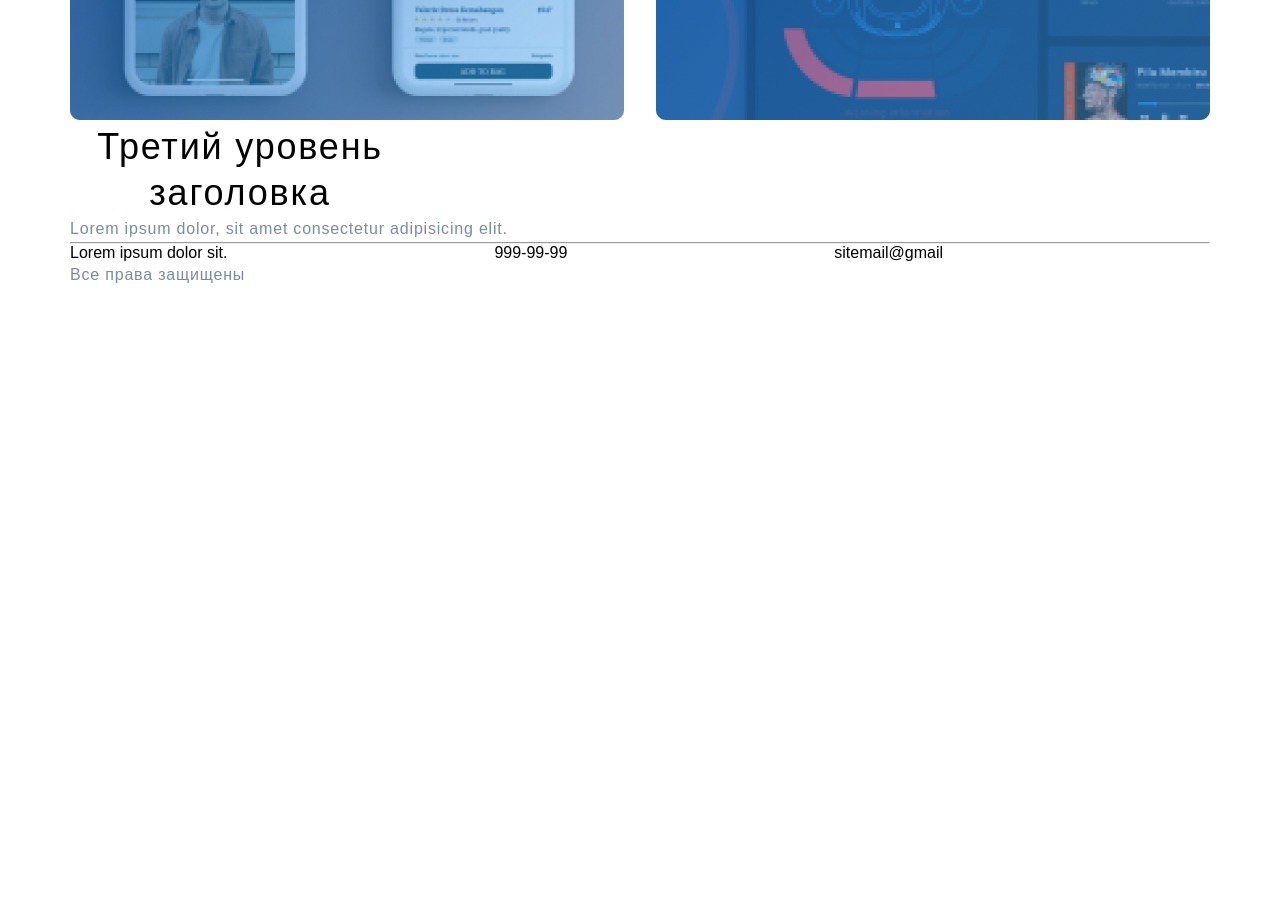
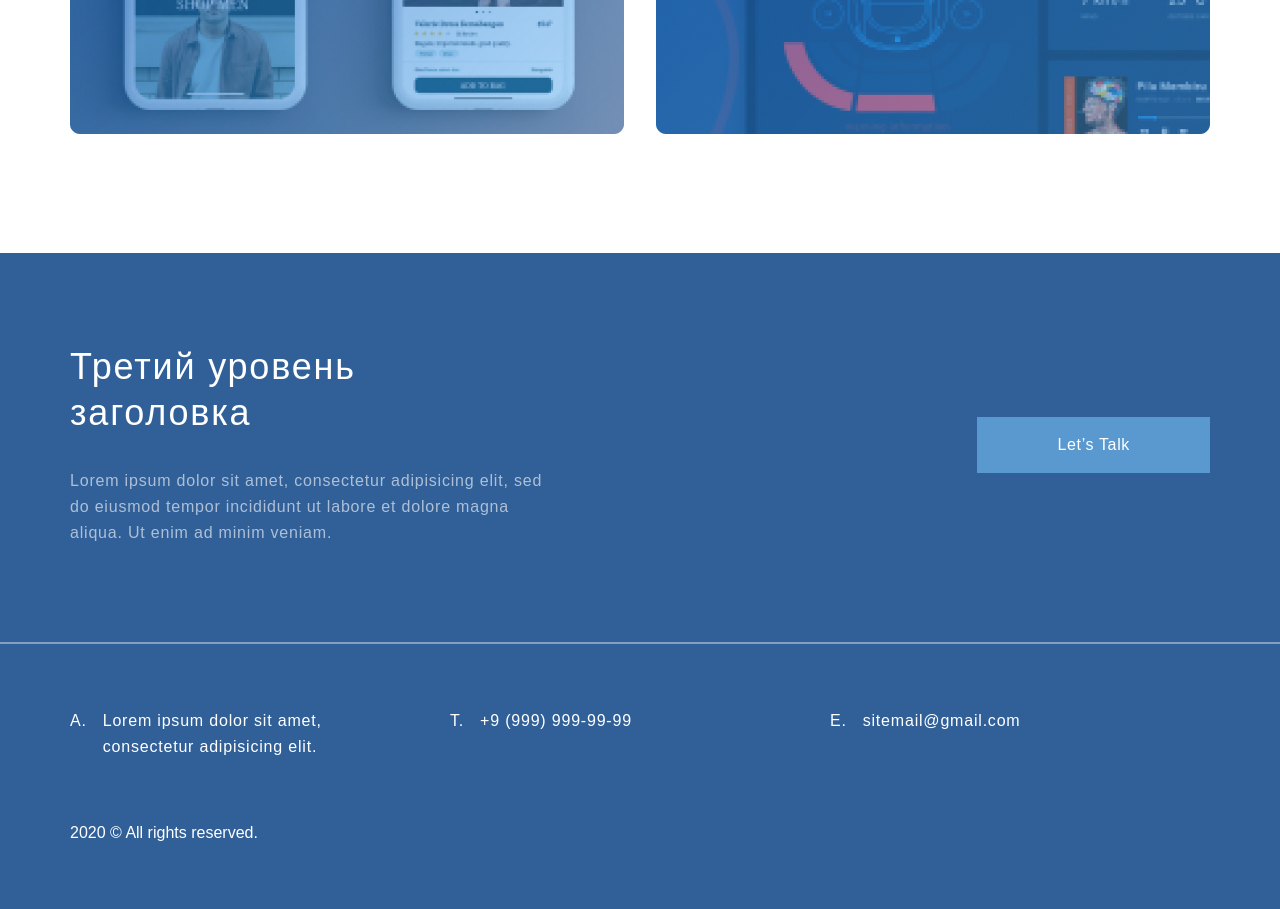
Before and after one commit to kiseleva1506/html_css, a plain HTML site: page lesson5/index.html in a window 1280 px wide. Shown: the part 2540-3449 px from the top of the page. Before the commit the page ends 2828 px from the top, so only its background shows below. Drawn offline with Linux system fonts and the light colour scheme.

Commit message:
До конца страницы index

```diff
--- a/lesson5/index.html
+++ b/lesson5/index.html
@@ -43,7 +43,7 @@
                 <a href="#" class="learn_more">Learn more</a>
             </div>
             <div class="offers_item">
-                <img class="offer_card" src="img/offer_2_1.svg" alt="offer 2">
+                <img class="offer_card" src="img/offer_2.svg" alt="offer 2">
                 <h4 class="header_4">Bring Technology To Your
                     Comfrotable Home</h4>
                 <p class="parag">Lorem ipsum dolor, sit amet consectetur adipisicing elit. Lorem ipsum dolor, sit
@@ -84,18 +84,21 @@
             <div class="footer__top">
                 <div class="cooperation_offer">
                     <h3 class="header_3 footer__header">Третий уровень заголовка</h3>
-                    <p class="parag">Lorem ipsum dolor, sit amet consectetur adipisicing elit.</p>
+                    <p class="parag footer__text">Lorem ipsum dolor sit amet, consectetur adipisicing elit, sed do eiusmod tempor incididunt ut labore et dolore magna aliqua. Ut enim ad minim veniam.</p>
                 </div>
+                <a href="#" class="footer__button">Let’s Talk</a>
             </div>
-            <hr>
-            <div class="footer__botoom">
-                <ul class="bottom_info">
-                    <li style="flex-grow: 1">Lorem ipsum dolor sit.</li>
-                    <li style="flex-grow: 1">999-99-99</li>
-                    <li style="flex-grow: 1">sitemail@gmail</li>
+        </div>
+            <hr class="footer__hr">
+        <div class="container">
+            <div class="footer__bottom">
+                <ul class="footer__info">
+                    <li class="contacts_text">Lorem ipsum dolor sit amet, consectetur adipisicing elit.</li>
+                    <li class="contacts_text">+9 (999) 999-99-99</li>
+                    <li class="contacts_text">sitemail@gmail.com</li>
                 </ul>
-                <div class="all_rights">
-                    <p class="parag">Все права защищены</p>
+                <div class="footer__all_rights">
+                    <p class="footer__text">2020 &copy All rights reserved.</p>
                 </div>
             </div>
         </div>
--- a/lesson5/style.css
+++ b/lesson5/style.css
@@ -81,6 +81,7 @@ body {
 
 .projects__item_margin {
     margin-right: 32px;
+    font-size: 28px;
 }
 
 .project__text_one_img {
@@ -212,14 +213,91 @@ body {
     text-transform: uppercase;
 }
 
+.footer {
+    margin-top: 112px;
+    padding-top: 91px;
+    padding-bottom: 64px;
+    background: #316099;
+}
+
+.footer__top {
+    padding-bottom: 96px;
+    display: flex;
+    justify-content: space-between;
+    align-items: center;
+}
+
+.cooperation_offer {
+    width: 495px;
+}
+
 .footer__header {
     width: 340px;
+    text-align: left;
+    color: #FFFFFF;
+    margin-bottom: 32px;
 }
-.cooperation_offer {
-    max-width: 495px;
+
+.footer__hr {
+    opacity: 0.4;
+    border: 1px solid #FFFFFF;
 }
-.bottom_info {
+
+.footer__text {
+    color: #FFFFFF;
+}
+
+.footer__button {
+    font-size: 16px;
+    line-height: 26px;
+    text-align: center;
+    letter-spacing: 0.04em;
+    color: #FFFFFF;
+    background: #5A98D0;
+    text-decoration: none;
+    padding: 15px 80px;
+}
+
+.footer__bottom {
+    padding-top: 64px;
+    padding-bottom: 64px;
+}
+
+.footer__info {
     display: flex;
     justify-content: space-between;
+}
+
+.contacts_text {
+    font-size: 16px;
+    line-height: 26px;
+    letter-spacing: 0.05em;
+    color: #FFFFFF;
     list-style-type: none;
+    flex-grow: 1;
+    flex-basis: 33.3333%;
+    display: flex;
+    margin-right: 32px;
 }
+
+.contacts_text:first-child::before {
+    content: 'A.';
+    display: block;
+    margin-right: 16px;
+}
+
+.contacts_text:nth-child(2n)::before {
+    content: 'T.';
+    display: block;
+    margin-right: 16px;
+}
+
+.contacts_text:nth-child(3n)::before {
+    content: 'E.';
+    display: block;
+    margin-right: 16px;
+}
+
+.footer__all_rights {
+    padding-top: 64px;
+}
```
Also changed, not shown: lesson5/img/offer_2.svg (added), 1 other file.
